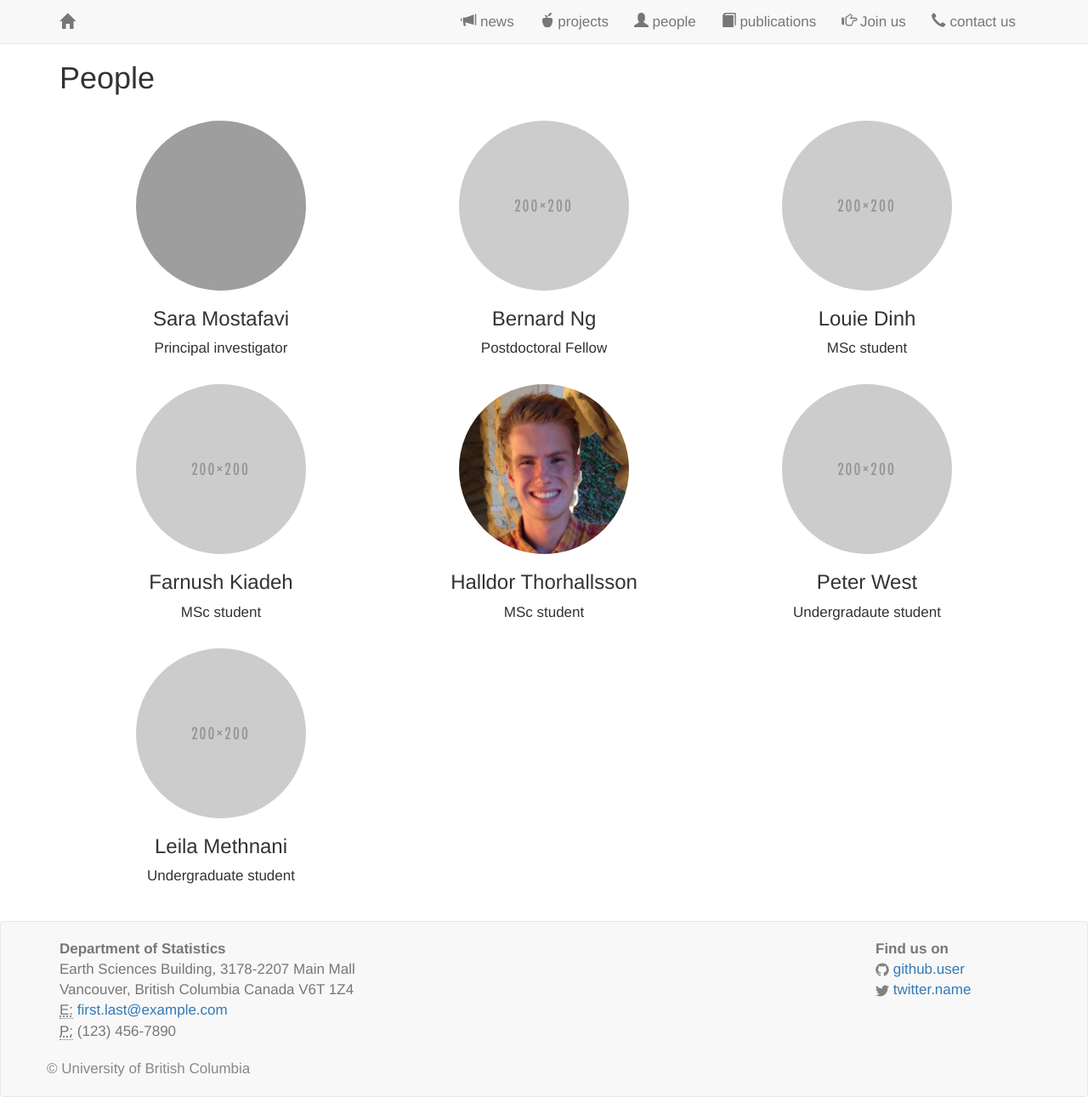
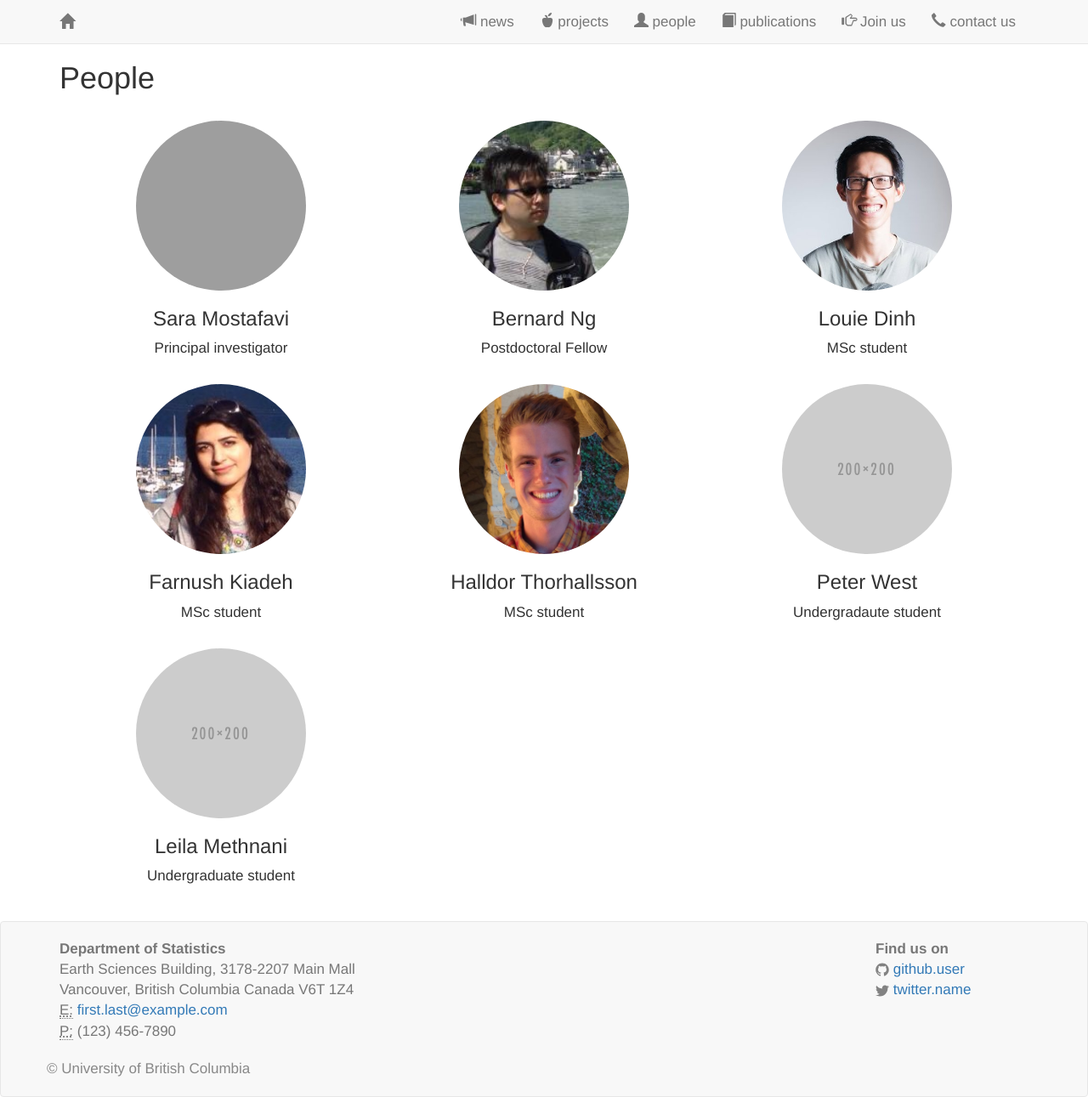
Before and after one commit to saramostafavi/saramostafavi.github.io, a Jekyll site: the page built from people.html, in a window 1280 px wide. Shown: the whole page at 85% size. Built offline with Jekyll 4.4.1, drawn with Linux system fonts in a browser that asks for light colours; nearby versions of some CDN libraries; a style sheet for code colours, icons or effects is not loaded; grey boxes are pictures that could not be loaded.

Commit message:
Update people.yml

```diff
--- a/_data/people.yml
+++ b/_data/people.yml
@@ -5,16 +5,16 @@
 
 - name: Bernard Ng
   role: Postdoctoral Fellow
-  photo: "/images/blank.png"
+  photo: "/images/Bernard.jpg"
 
 
 - name: Louie Dinh
   role: MSc student
-  photo: "/images/blank.png"
+  photo: "/images/Louie.jpg"
 
 - name: Farnush Kiadeh
   role: MSc student
-  photo: "/images/blank.png"
+  photo: "/images/Farnush.png"
 
 - name: Halldor Thorhallsson
   role: MSc student
```
